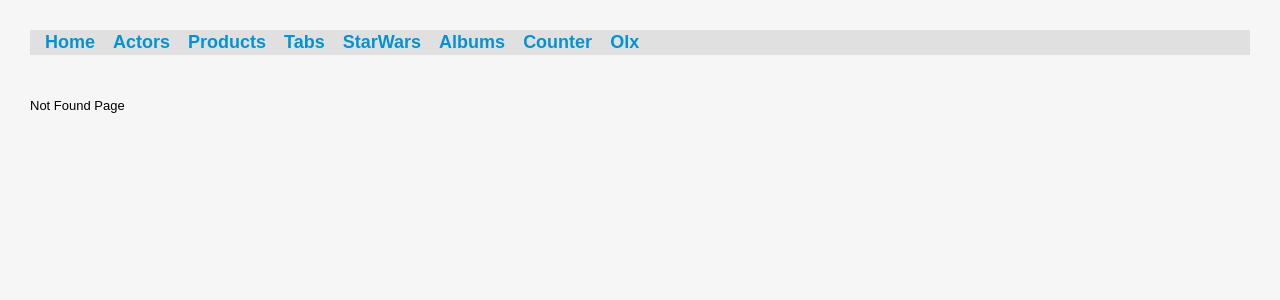
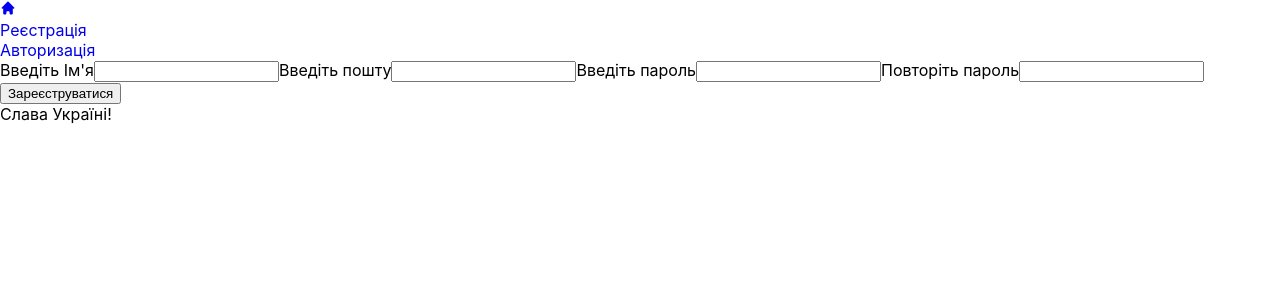
Before and after one commit to VladChornyi/BC29-react, a React (Create React App) app: page /registration in a window 1280 px wide. Before the commit this address had no page. Shown: the top 300 px of the page. Built offline with nearby package versions, Linux system fonts and the light colour scheme.

Commit message:
Add Layout/Header/Registr  page

```diff
--- a/package.json
+++ b/package.json
@@ -9,8 +9,10 @@
     "axios": "^1.1.3",
     "react": "^18.2.0",
     "react-dom": "^18.2.0",
+    "react-icons": "^4.6.0",
     "react-router-dom": "^6.4.2",
     "react-scripts": "5.0.1",
+    "react-toastify": "^9.1.1",
     "styled-components": "^5.3.6",
     "web-vitals": "^2.1.4"
   },
--- a/src/components/App.jsx
+++ b/src/components/App.jsx
@@ -1,78 +1,107 @@
-import './App.css'
-import actorsData from '../data/actors.json'
-import { Actors } from '../pages/ActorsPage/ActorsPage.jsx'
-import { ProductsList } from './ProductsList'
-import { Tabs } from './Tabs/Tabs'
-import { Section } from './Section/Section'
-import description from '../data/description.json'
-import { StarwarsPage } from '../pages/StarwarsPage/StarwarsPage'
-import { Albums } from './Albums/Albums'
-import { useState } from 'react'
-import { Counter } from './Counter/Counter'
-import { Form } from './Form/Form'
-import Olx from './Olx/Olx'
-import { Route, Routes } from 'react-router-dom'
-import { HomePage } from '../pages/Homepage'
-import NotFound from '../pages/NotFound/NotFound'
-import { Header } from './Header/Header'
+import { ToastContainer, toast } from 'react-toastify';
+import 'react-toastify/dist/ReactToastify.css';
+import { Route, Routes } from 'react-router-dom';
+import Registration from '../pages/Registration/Registration';
+import { Layout } from './Layout/Layout';
 
-const App = () => {
-  const [activeEl, setActiveEl] = useState(null)
+export const App = () => {
+  return (
+    <Layout>
+      <Routes>
+        <Route path="/registration" element={<Registration />} />
+      </Routes>
+      <ToastContainer
+        position="top-right"
+        autoClose={3000}
+        hideProgressBar={false}
+        newestOnTop={false}
+        closeOnClick
+        rtl={false}
+        pauseOnFocusLoss
+        draggable
+        pauseOnHover
+        theme="light"
+      />
+      <ToastContainer />
+    </Layout>
+  );
+};
 
-  const handleBold = (e) => {
-    setActiveEl(e.target.id)
-  }
+// import './App.css'
+// import actorsData from '../data/actors.json'
+// import { Actors } from '../pages/ActorsPage/ActorsPage.jsx'
+// import { ProductsList } from './ProductsList'
+// import { Tabs } from './Tabs/Tabs'
+// import { Section } from './Section/Section'
+// import description from '../data/description.json'
+// import { StarwarsPage } from '../pages/StarwarsPage/StarwarsPage'
+// import { Albums } from './Albums/Albums'
+// import { useState } from 'react'
+// import { Counter } from './Counter/Counter'
+// import { Form } from './Form/Form'
+// import Olx from './Olx/Olx'
+// import { Route, Routes } from 'react-router-dom'
+// import { HomePage } from '../pages/Homepage'
+// import NotFound from '../pages/NotFound/NotFound'
+// import { Header } from './Header/Header'
 
-  return (
-    <>
-      <Header />
-      <Routes>
-        <Route path="/" element={<HomePage />} />
-        <Route path="/actors" element={<Actors />} />
-        {/* <Route path='/products' element={<ProductsList />} />
-        <Route path='/tabs' element={<Tabs />} /> */}
-        <Route path="/starwars" element={<StarwarsPage />} />
-        {/* <Route path='/albums' element={<Albums />} />
-        <Route path='/counter' element={<Counter />} />
-        <Route path='/olx' element={<Olx />} /> */}
-        <Route path="*" element={<NotFound />}></Route>
-      </Routes>
-      {/* <Section title="Form">
-        <Form />
-      </Section>
-      <Section title={'Actors'}>
-        <Actors
-          actors={actors}
-          actorDelete={actorDelete}
-        />
-      </Section>
+// const App = () => {
+//   const [activeEl, setActiveEl] = useState(null)
 
-      <Section title={'Products'}>
-        <ProductsList
-          actors={actorsData}
-          activeEl={activeEl}
-          handleBold={handleBold}
-        />
-      </Section>
+//   const handleBold = (e) => {
+//     setActiveEl(e.target.id)
+//   }
 
-      <Section title={'Tabs'}>
-        <Tabs description={description} />
-      </Section>
+//   return (
+//     <>
+//       <Header />
+//       <Routes>
+//         <Route path="/" element={<HomePage />} />
+//         <Route path="/actors" element={<Actors />} />
+//         {/* <Route path='/products' element={<ProductsList />} />
+//         <Route path='/tabs' element={<Tabs />} /> */}
+//         <Route path="/starwars" element={<StarwarsPage />} />
+//         {/* <Route path='/albums' element={<Albums />} />
+//         <Route path='/counter' element={<Counter />} />
+//         <Route path='/olx' element={<Olx />} /> */}
+//         <Route path="*" element={<NotFound />}></Route>
+//       </Routes>
+//       {/* <Section title="Form">
+//         <Form />
+//       </Section>
+//       <Section title={'Actors'}>
+//         <Actors
+//           actors={actors}
+//           actorDelete={actorDelete}
+//         />
+//       </Section>
 
-      <Section title={'Starwars'}>
-        <Starwars />
-      </Section>
-      <Section title={'Albums'}>
-        <Albums />
-      </Section>y
-      <Section title="Counter">
-        <Counter />
-      </Section> */}
-      {/* <Section title="OLX">
-        <Olx />
-      </Section> */}
-    </>
-  )
-}
+//       <Section title={'Products'}>
+//         <ProductsList
+//           actors={actorsData}
+//           activeEl={activeEl}
+//           handleBold={handleBold}
+//         />
+//       </Section>
 
-export default App
+//       <Section title={'Tabs'}>
+//         <Tabs description={description} />
+//       </Section>
+
+//       <Section title={'Starwars'}>
+//         <Starwars />
+//       </Section>
+//       <Section title={'Albums'}>
+//         <Albums />
+//       </Section>y
+//       <Section title="Counter">
+//         <Counter />
+//       </Section> */}
+//       {/* <Section title="OLX">
+//         <Olx />
+//       </Section> */}
+//     </>
+//   )
+// }
+
+// export default App
--- /dev/null
+++ b/src/components/Footer/Footer.jsx
@@ -0,0 +1,9 @@
+import React from 'react';
+
+export default function Footer() {
+  return (
+    <footer>
+      <p>Слава Україні!</p>
+    </footer>
+  );
+}
--- /dev/null
+++ b/src/components/HeaderMain/HeaderMain.jsx
@@ -0,0 +1,23 @@
+import { HiHome } from 'react-icons/hi';
+
+import { NavLink } from 'react-router-dom';
+
+export const HeaderMain = () => {
+  return (
+    <header>
+      <nav>
+        <NavLink to="/">
+          <HiHome />
+        </NavLink>
+        <ul>
+          <li>
+            <NavLink to="/registration">Реєстрація</NavLink>
+          </li>
+          <li>
+            <NavLink>Авторизація</NavLink>
+          </li>
+        </ul>
+      </nav>
+    </header>
+  );
+};
--- /dev/null
+++ b/src/components/Layout/Layout.jsx
@@ -0,0 +1,13 @@
+import { css } from './Layout.module.css';
+import { HeaderMain } from '../HeaderMain/HeaderMain';
+import Footer from '../Footer/Footer';
+
+export const Layout = ({ children }) => {
+  return (
+    <>
+      <HeaderMain />
+      {children}
+      <Footer />
+    </>
+  );
+};
--- /dev/null
+++ b/src/components/RegistrationForm/RegistrationForm.jsx
@@ -0,0 +1,60 @@
+import { useState } from 'react';
+import { toast } from 'react-toastify';
+
+export const RegistrationForm = () => {
+  const [name, setName] = useState('');
+  const [email, setEmail] = useState('');
+  const [password, setPassword] = useState('');
+  const [repPassword, setRepPassword] = useState('');
+
+  const inputs = {
+    name: setName,
+    email: setEmail,
+    password: setPassword,
+    repPassword: setRepPassword,
+  };
+  const handleInput = evt => {
+    inputs[evt.target.name](evt.target.value.trim());
+  };
+
+  const handleFormSubmit = evt => {
+    evt.preventDefault();
+    if (password === repPassword) {
+      const userInfo = {
+        name,
+        email,
+        password,
+      };
+    } else {
+      toast.warn('Упс, паролі не збігаються');
+    }
+  };
+
+  return (
+    <form onSubmit={handleFormSubmit}>
+      <label>
+        Введіть Ім'я
+        <input required onChange={handleInput} name="name" value={name} type="text" />
+      </label>
+      <label>
+        Введіть пошту
+        <input required onChange={handleInput} name="email" value={email} type="email" />
+      </label>
+      <label>
+        Введіть пароль
+        <input required onChange={handleInput} name="password" value={password} type="password" />
+      </label>
+      <label>
+        Повторіть пароль
+        <input
+          required
+          onChange={handleInput}
+          name="repPassword"
+          value={repPassword}
+          type="password"
+        />
+      </label>
+      <button type="submit">Зареєструватися</button>
+    </form>
+  );
+};
--- /dev/null
+++ b/src/pages/Registration/Registration.jsx
@@ -0,0 +1,7 @@
+import { RegistrationForm } from '../../components/RegistrationForm/RegistrationForm';
+
+import React from 'react';
+
+export default function Registration() {
+  return <RegistrationForm />;
+}
```
Also changed, not shown: src/index.js (+2 -6 lines), src/components/Layout/Layout.module.css (added), 1 other file (tests, documents, lock files or other folders).
